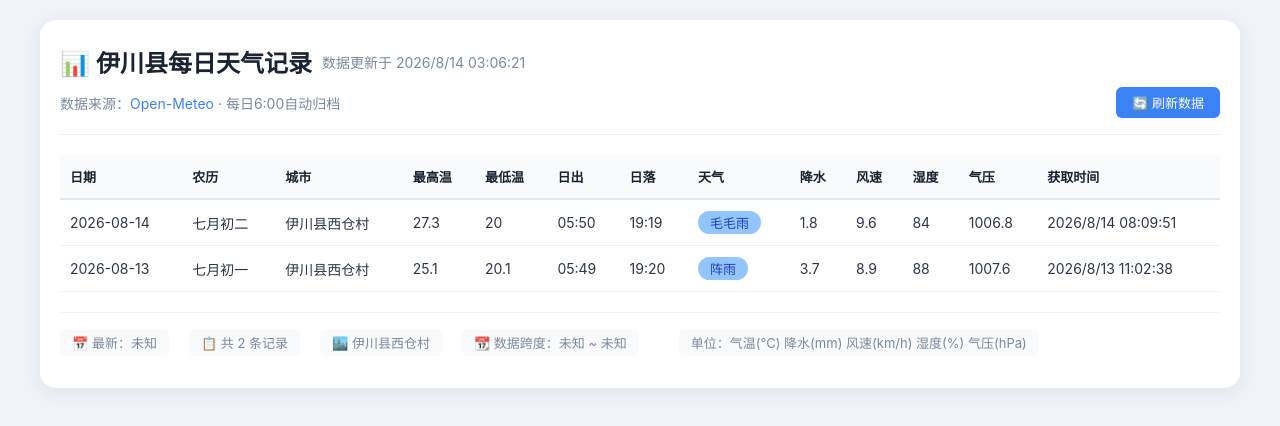
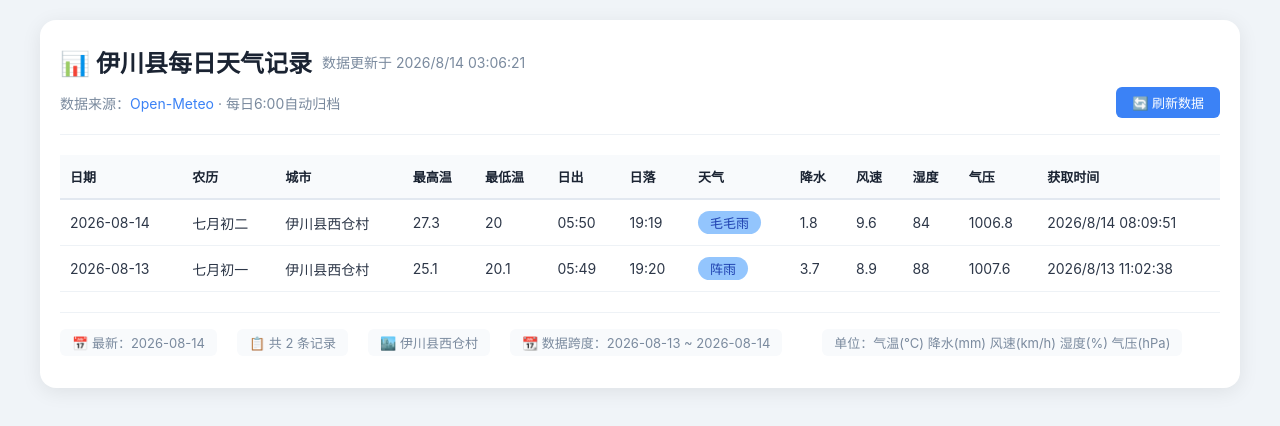
Before and after one commit to lzb833/weather, a website: page index.html in a window 1280 px wide. Drawn offline with Linux system fonts and the light colour scheme.

```diff
--- a/index.html
+++ b/index.html
@@ -272,10 +272,10 @@ tbody.innerHTML = records.map(r => {
     const latest = records[0];
     const total = records.length;
     stats.innerHTML = `
-        <span>📅 最新：${latest['公历日期'] || '未知'}</span>
+        <span>📅 最新：${latest['日期'] || '未知'}</span>
         <span>📋 共 ${total} 条记录</span>
         <span>🏙️ ${latest['城市'] || '伊川县'}</span>
-        <span>📆 数据跨度：${records[records.length-1]?.['公历日期'] || '未知'} ~ ${latest['公历日期'] || '未知'}</span>
+        <span>📆 数据跨度：${records[records.length-1]?.['日期'] || '未知'} ~ ${latest['日期'] || '未知'}</span>
         <br/><span>单位：气温(℃)     降水(mm)     风速(km/h)     湿度(%)     气压(hPa)</span>
     `;
 }
```
